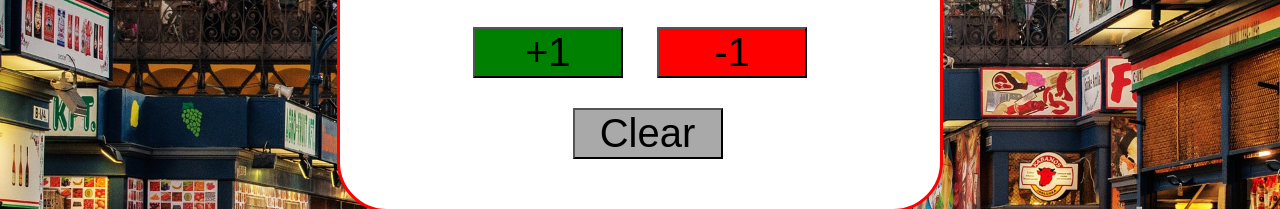
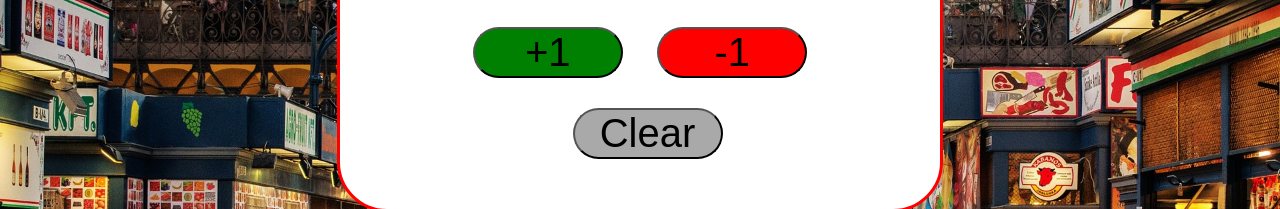
Before and after one commit to Kotomek/covid_counter, a plain HTML site: page index.html in a window 1280 px wide. Shown: the part 222-431 px from the top of the page. Drawn offline with Linux system fonts and the light colour scheme.

Commit message:
Change of border-radius for buttons

```diff
--- a/index.css
+++ b/index.css
@@ -36,12 +36,14 @@ p {
 }
 
 .buttons {
-    opacity:50%;
+    opacity:100%;
+
 }
 
 #increment-btn {
 
     background-color: green;
+    border-radius: 50px;
     margin-right: 15px;
     margin-bottom: 30px;
     min-width: 150px;
@@ -53,6 +55,7 @@ p {
 #decrement-btn {
 
     background-color: red;
+    border-radius: 50px;
     margin-left: 15px;
     margin-bottom: 30px;
     min-width: 150px;
@@ -63,6 +66,7 @@ p {
 #clear-btn {
 
     background-color: darkgrey;
+    border-radius: 50px;
     margin-left: 15px;
     margin-bottom: 50px;
     min-width: 150px;
```
